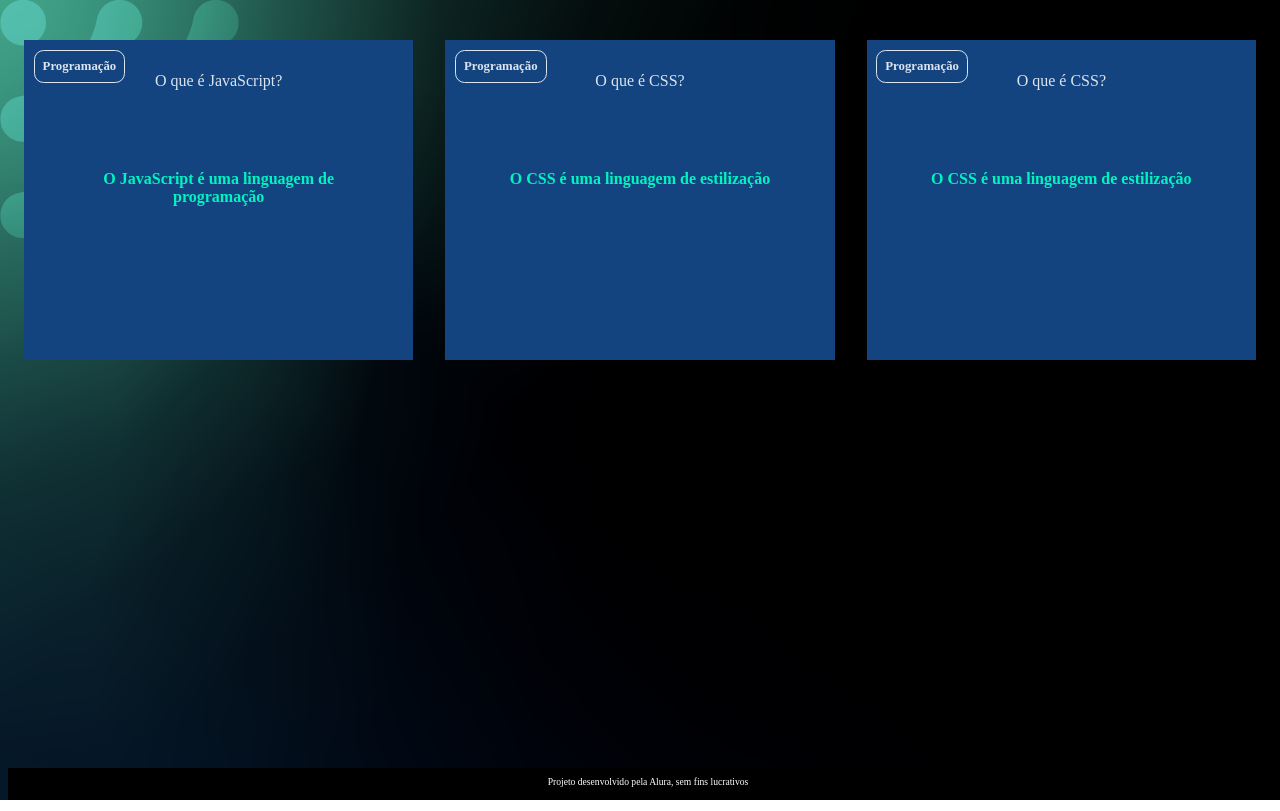
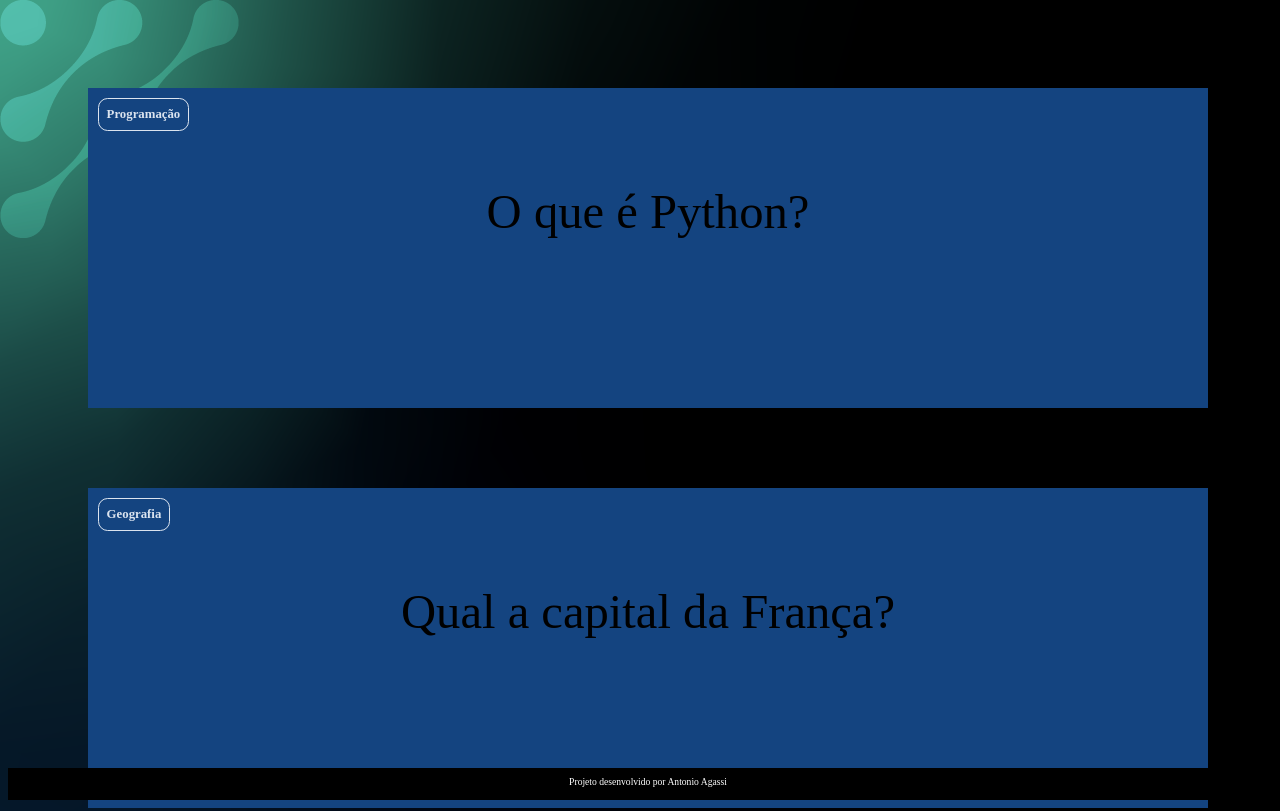
Before and after one commit to AntonioAgassi/Flashcards, a plain HTML site: page Flashcards/index.html in a window 1280 px wide. Shown: the top 811 px of the page. Drawn offline with Linux system fonts and the light colour scheme.

Commit message:
Add files via upload

```diff
--- /dev/null
+++ b/Flashcards/app.js
@@ -0,0 +1,29 @@
+
+
+function criaCartao(categoria, pergunta, resposta) {
+    let container = document.getElementById('container')
+    let cartao = document.createElement('article')
+    cartao.className = 'cartao'
+
+    cartao.innerHTML = `
+    <div class="cartao__conteudo">
+    <h3>${categoria}</h3>
+    <div class="cartao__conteudo__pergunta">
+        <p>${pergunta}</p>
+    </div>
+    <div class="cartao__conteudo__resposta">
+        <p>${resposta}</p>
+    </div>
+    </div>
+    `
+
+    let respostaEstaVisivel = false
+
+    function viraCartao() {
+        respostaEstaVisivel = !respostaEstaVisivel
+        cartao.classList.toggle('active', respostaEstaVisivel)
+    }
+    cartao.addEventListener('click', viraCartao)
+
+
+    container.appendChild(cartao)}
--- a/Flashcards/assets/style.css
+++ b/Flashcards/assets/style.css
@@ -11,6 +11,10 @@ body {
 
 #container {
     display: flex;
+    flex-wrap: wrap;
+    justify-content: space-between;
+    padding: 4rem;
+    gap: 3rem;
 }
 
 .cartao {
@@ -25,6 +29,8 @@ body {
     text-align: center;
     /* background-color: aquamarine; */
     height: 100%;
+    transform-style: preserve-3d;
+    transition: transform 300ms ease-in-out;
 }
 
 .cartao__conteudo h3 {
@@ -36,22 +42,69 @@ body {
     margin: 0.6rem;
     border-radius: 0.6rem;
     font-size: 1vw;
+    backface-visibility: hidden;
 }
 
 .cartao__conteudo p {
     margin-top: 1rem;
     padding: 2rem;
+    margin-top: 4rem;
 }
 
-.cartao__conteudo__pergunta p {
-    color: var(--text-color);
-    font-weight: 500;
+
+.cartao__conteudo p {
+    margin-top: 1rem;
+    padding: 2rem;
+    margin-top: 4rem;
+    font-size: 1.4vw;
 }
 
-.cartao__conteudo__resposta p {
-    color: var(--card-back-color);
-    font-weight: 700;
+
+.cartao__conteudo__resposta{
+    transform: rotateY(180deg);
+    background-color: rgba(0, 244, 191, 0.2);
+    border: 4px solid var(--card-back-color);
 }
+
+.cartao.active .cartao__conteudo {
+    transform: rotateY(180deg);
+}
+
+.cartao__conteudo__pergunta,
+.cartao__conteudo__resposta {
+    backface-visibility: hidden;
+    position: absolute;
+    height: 100%;
+    width: 100%;
+    box-sizing: border-box;
+}
+
+.cartao__conteudo__resposta {
+    transform: rotateY(180deg);
+}
+@media (max-width: 560 px) {
+
+    body {
+        background: url('img/bd-mobile.webp');
+    }
+
+}
+.cartao {
+    flex: 1 0 calc(100% - 1rem);
+}
+.cartao__conteudo p {
+    font-size: 3.8vw;
+}
+
+
+
+
+
+
+
+
+
+
 
 footer {
     background-color: black;
--- a/Flashcards/index.html
+++ b/Flashcards/index.html
@@ -9,7 +9,7 @@
 <body>
     <main>
         <section id="container">
-            <article class="cartao">
+            <!-- <article class="cartao">
                 <div class="cartao__conteudo">
                     <h3>Programação</h3>
                     <div class="cartao__conteudo__pergunta">
@@ -19,33 +19,13 @@
                         <p>O JavaScript é uma linguagem de programação</p>
                     </div>
                 </div>
-            </article>
-            <article class="cartao">
-                <div class="cartao__conteudo">
-                    <h3>Programação</h3>
-                    <div class="cartao__conteudo__pergunta">
-                        <p>O que é CSS?</p>
-                    </div>
-                    <div class="cartao__conteudo__resposta">
-                    <p>O CSS é uma linguagem de estilização</p>
-                    </div>
-                </div>
-            </article>
-            <article class="cartao">
-                <div class="cartao__conteudo">
-                    <h3>Programação</h3>
-                    <div class="cartao__conteudo__pergunta">
-                        <p>O que é CSS?</p>
-                    </div>
-                    <div class="cartao__conteudo__resposta">
-                    <p>O CSS é uma linguagem de estilização</p>
-                    </div>
-                </div>
-            </article>
+            </article> -->
         </section>
     </main>
     <footer>
-        <p>Projeto desenvolvido pela Alura, sem fins lucrativos</p>
+        <p>Projeto desenvolvido por Antonio Agassi </p>
     </footer>
+    <script src="app.js"></script>
+    <script src="perguntas.js"></script>
 </body>
 </html>
--- /dev/null
+++ b/Flashcards/perguntas.js
@@ -0,0 +1,23 @@
+criaCartao(
+    'Programação',
+    'O que é Python?',
+    'O Python é uma linguagem de programação'
+)
+
+criaCartao(
+    'Geografia',
+    'Qual a capital da França?',
+    'A capital da França é Paris'
+)
+
+criaCartao(
+    'Programação',
+    'O que é uma função?',
+    'Uma função é um bloco de código que executa alguma tarefa'
+)
+
+criaCartao(
+    'Lingua inglesa',
+    'Como se diz oi em Inglês?',
+    'Oi em ingles é HI (RAI)'
+)
```
